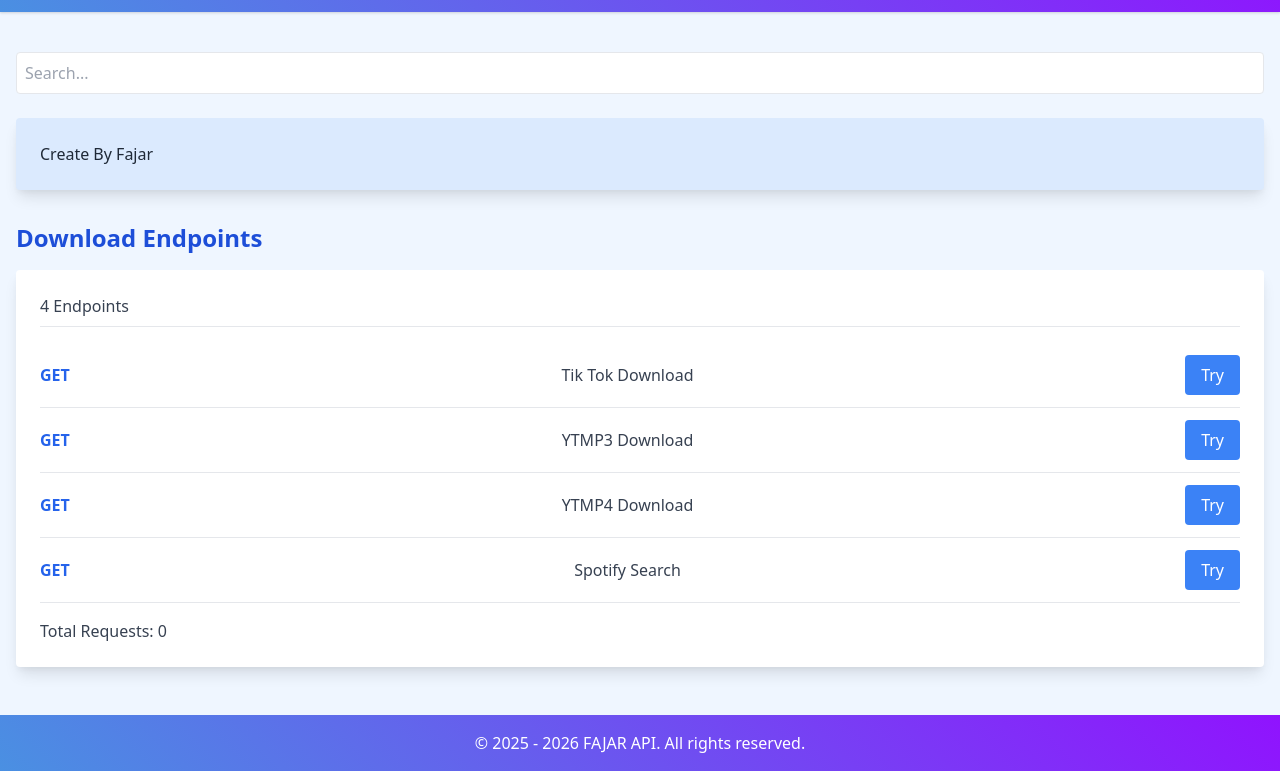
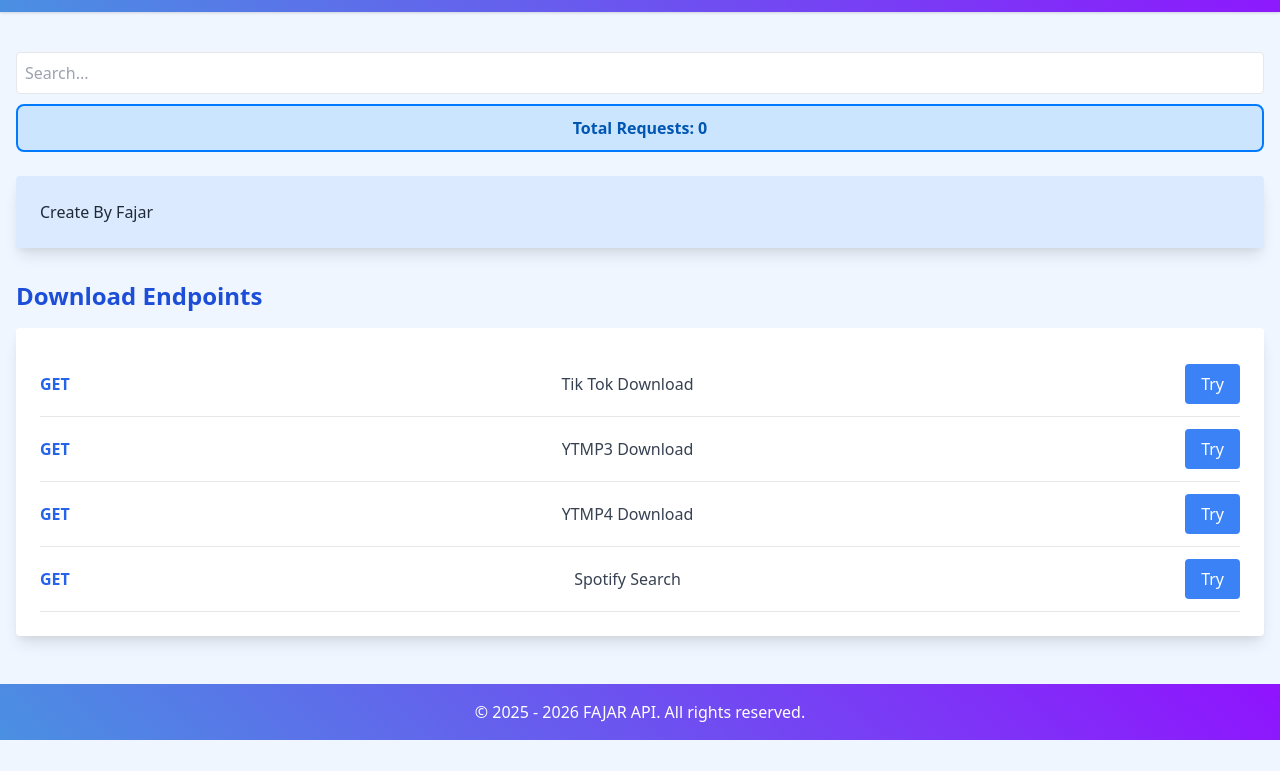
Before and after one commit to FajarOfficial199/restapi-fajardevv, a website: page index.html in a window 1280 px wide. Shown: the part 56-827 px from the top of the page. After the commit the page ends 800 px from the top, so only its background shows below. Drawn offline with nearby package versions, Linux system fonts and the light colour scheme.

Commit message:
Update index.html

```diff
--- a/index.html
+++ b/index.html
@@ -31,6 +31,18 @@
             transform: scale(1.05);
             transition: transform 0.3s ease-in-out;
         }
+
+        /* Kotak total request */
+        .total-requests-box {
+            background: #cce5ff;
+            border: 2px solid #007bff;
+            padding: 10px;
+            border-radius: 8px;
+            text-align: center;
+            font-weight: bold;
+            color: #0056b3;
+            margin-top: 10px;
+        }
     </style>
 </head>
 
@@ -51,6 +63,11 @@
         <!-- Search Section -->
         <div class="mb-6">
             <input id="searchInput" type="text" placeholder="Search..." class="w-full p-2 border rounded" oninput="searchEndpoints()">
+
+            <!-- Kotak Total Requests -->
+            <div class="total-requests-box">
+                Total Requests: <span id="totalRequests">0</span>
+            </div>
         </div>
 
         <!-- Intro Section -->
@@ -62,9 +79,6 @@
         <section class="mt-8">
             <h2 class="text-2xl font-semibold text-blue-700 mb-4 slide-down">Download Endpoints</h2>
             <div class="bg-white p-6 rounded shadow-lg slide-down">
-                <div class="flex justify-between items-center mb-4 border-b pb-2">
-                    <p class="text-gray-700 font-medium">4 Endpoints</p>
-                </div>
                 <ul id="endpointList">
                     <!-- Endpoint Items -->
                     <li class="flex justify-between items-center py-3 border-b hover-effect" data-name="tiktok download">
@@ -100,9 +114,6 @@
                         </a>
                     </li>
                 </ul>
-                <div class="mt-4">
-                    <p class="text-gray-700 font-medium">Total Requests: <span id="totalRequests">0</span></p>
-                </div>
             </div>
         </section>
     </main>
```
